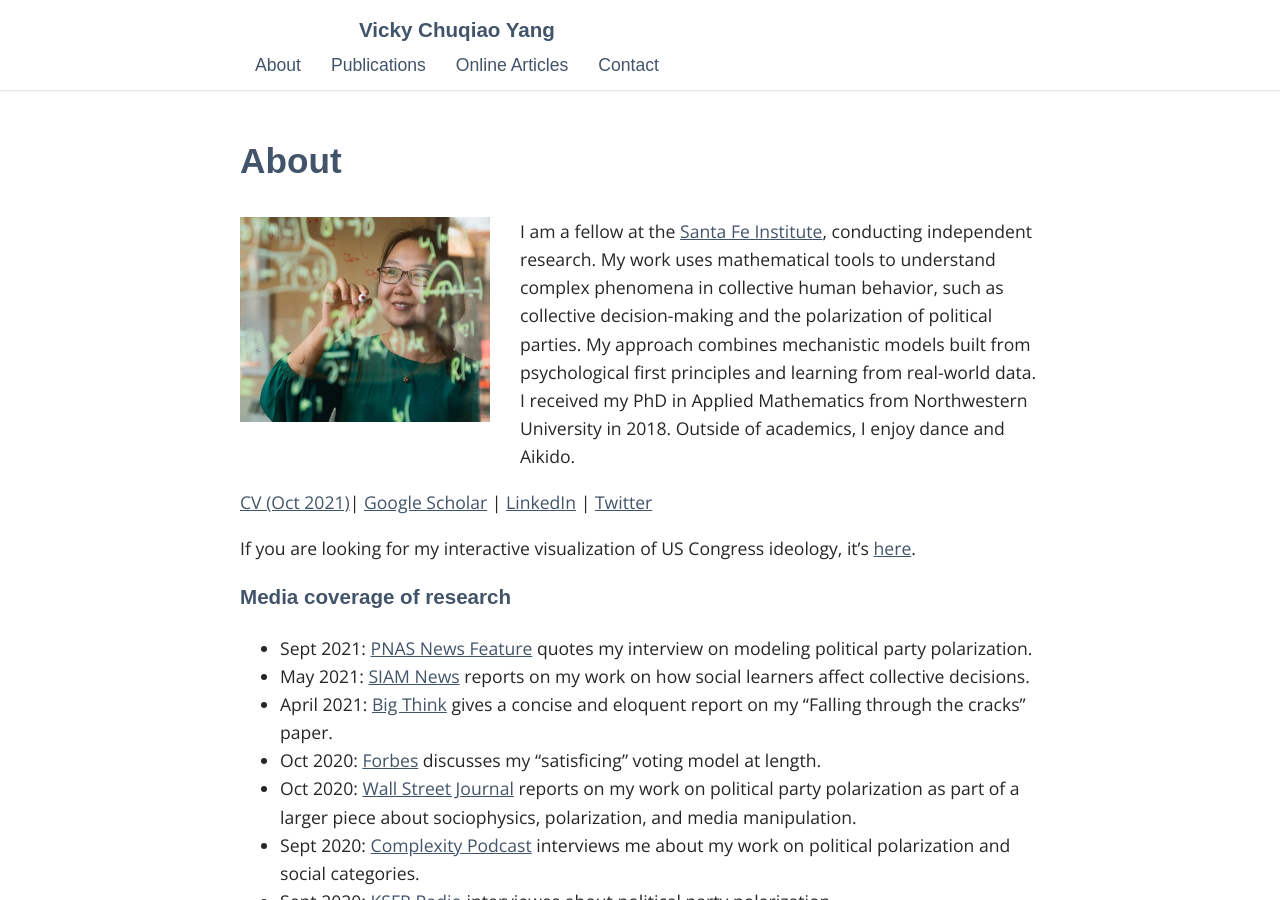
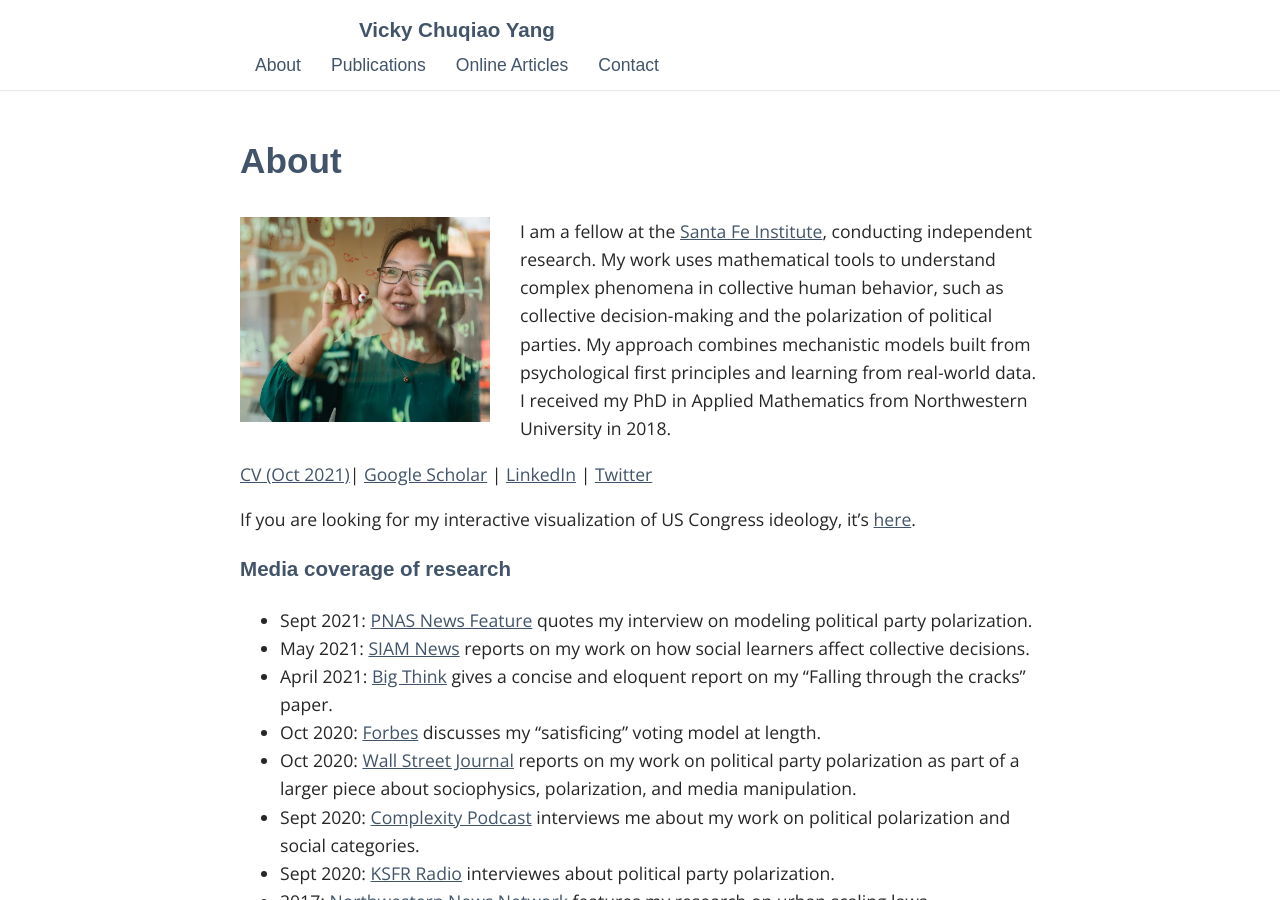
Before and after one commit to vc-yang/vc-yang.github.io, a Jekyll site: the page built from index.md, in a window 1280 px wide and 900 px high. Built offline with Jekyll 4.4.1, drawn with Linux system fonts in a browser that asks for light colours; some web fonts are replaced.

Commit message:
Update index.md

```diff
--- a/index.md
+++ b/index.md
@@ -4,7 +4,7 @@ title: About
 ---
 
 <img style="float: left; margin: 0px 30px 30px 0px;" src="../files/VickyPhoto_2018.jpg" width = "250"/>
-I am a fellow at the [Santa Fe Institute](https://www.santafe.edu/), conducting independent research. My work uses mathematical tools to understand complex phenomena in collective human behavior, such as collective decision-making and the polarization of political parties. My approach combines mechanistic models built from psychological first principles and learning from real-world data. I received my PhD in Applied Mathematics from Northwestern University in 2018. Outside of academics, I enjoy dance and Aikido.
+I am a fellow at the [Santa Fe Institute](https://www.santafe.edu/), conducting independent research. My work uses mathematical tools to understand complex phenomena in collective human behavior, such as collective decision-making and the polarization of political parties. My approach combines mechanistic models built from psychological first principles and learning from real-world data. I received my PhD in Applied Mathematics from Northwestern University in 2018.
 
 [CV (Oct 2021)](../files/CV_Yang_Oct_2020.pdf.pdf)&#124; [Google Scholar](https://scholar.google.com/citations?user=-dMTyjIAAAAJ&hl=en) &#124; [LinkedIn](https://www.linkedin.com/in/vcyang) &#124; [Twitter](https://twitter.com/VickyCYang)
 
```
